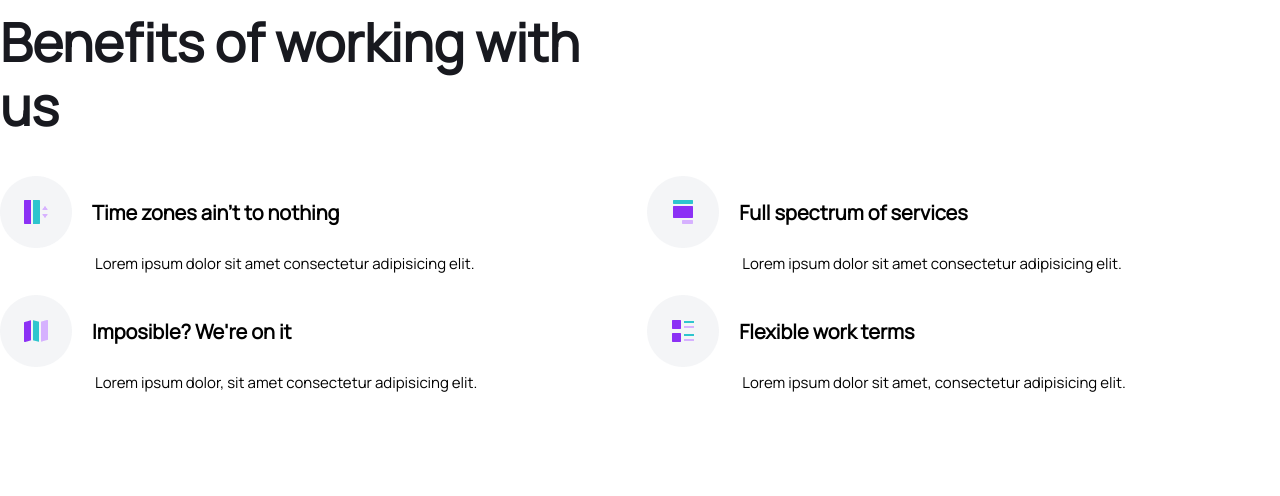
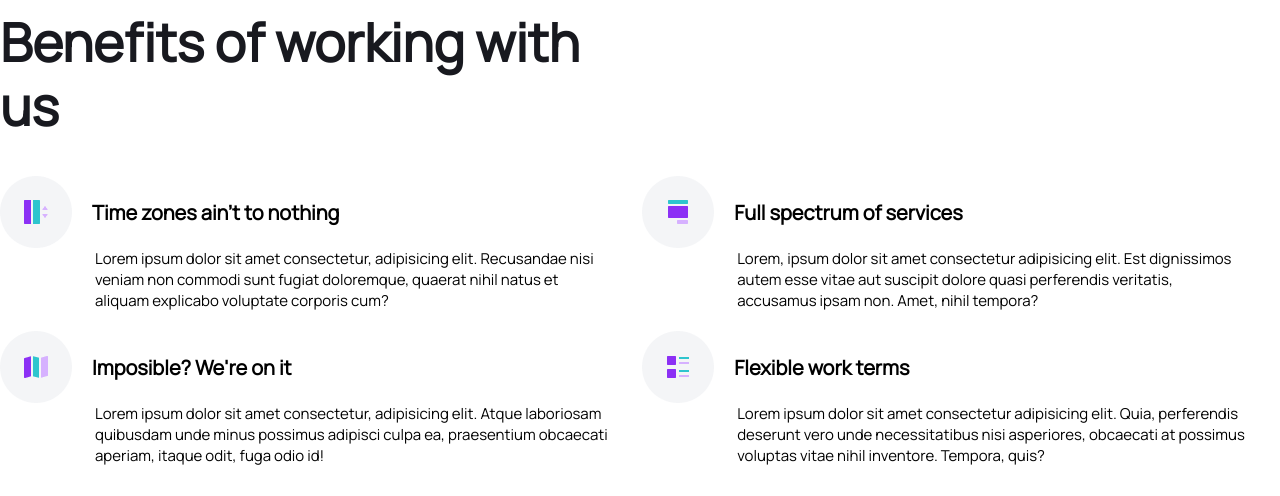
Before and after one commit to robpalacios1/landing-page-3, a PHP site: page / in a window 1280 px wide. Shown: the part 1169-1665 px from the top of the page. Before the commit the page ends 1561 px from the top, so only its background shows below. Run offline with PHP 8.4, Linux system fonts and the light colour scheme; some libraries are stand-ins or nearby versions.

Commit message:
change some style into main-section__global and add more lorem

```diff
--- a/css/styles.css
+++ b/css/styles.css
@@ -553,6 +553,7 @@
   }
 
   .main-section__global {
+    display: flex;
     text-align: left;
     margin-left: 65px;
   }
--- a/home.html
+++ b/home.html
@@ -368,7 +368,7 @@
             <img src="./img/feature-icon-circle-1.png" alt="benefits">
             <h3 class="main-section__subtitle">Time zones ain't to nothing</h3>
             <div class="main-section__global">
-              <span class="main-section__span">Lorem ipsum dolor sit amet consectetur adipisicing elit.</span>
+              <span class="main-section__span">Lorem ipsum dolor sit amet consectetur, adipisicing elit. Recusandae nisi veniam non commodi sunt fugiat doloremque, quaerat nihil natus et aliquam explicabo voluptate corporis cum?</span>
             </div>
           </div>
 
@@ -376,7 +376,7 @@
             <img src="./img/feature-icon-circle-2.png" alt="benefits">
             <h3 class="main-section__subtitle">Imposible? We're on it</h3>
             <div class="main-section__global">
-              <span class="main-section__span">Lorem ipsum dolor, sit amet consectetur adipisicing elit.</span>
+              <span class="main-section__span">Lorem ipsum dolor sit amet consectetur, adipisicing elit. Atque laboriosam quibusdam unde minus possimus adipisci culpa ea, praesentium obcaecati aperiam, itaque odit, fuga odio id!</span>
             </div>
           </div>
         </div>
@@ -386,7 +386,7 @@
             <img src="./img/feature-icon-circle-3.png" alt="benefits">
             <h3 class="main-section__subtitle">Full spectrum of services</h3>
             <div class="main-section__global">
-              <span class="main-section__span">Lorem ipsum dolor sit amet consectetur adipisicing elit.</span>
+              <span class="main-section__span">Lorem, ipsum dolor sit amet consectetur adipisicing elit. Est dignissimos autem esse vitae aut suscipit dolore quasi perferendis veritatis, accusamus ipsam non. Amet, nihil tempora?</span>
             </div>
           </div>
 
@@ -394,7 +394,7 @@
             <img src="./img/feature-icon-circle-4.png" alt="benefits">
             <h3 class="main-section__subtitle">Flexible work terms</h3>
             <div class="main-section__global">
-              <span class="main-section__span">Lorem ipsum dolor sit amet, consectetur adipisicing elit.</span>
+              <span class="main-section__span">Lorem ipsum dolor sit amet consectetur adipisicing elit. Quia, perferendis deserunt vero unde necessitatibus nisi asperiores, obcaecati at possimus voluptas vitae nihil inventore. Tempora, quis?</span>
             </div>
           </div>
         </div>
```
